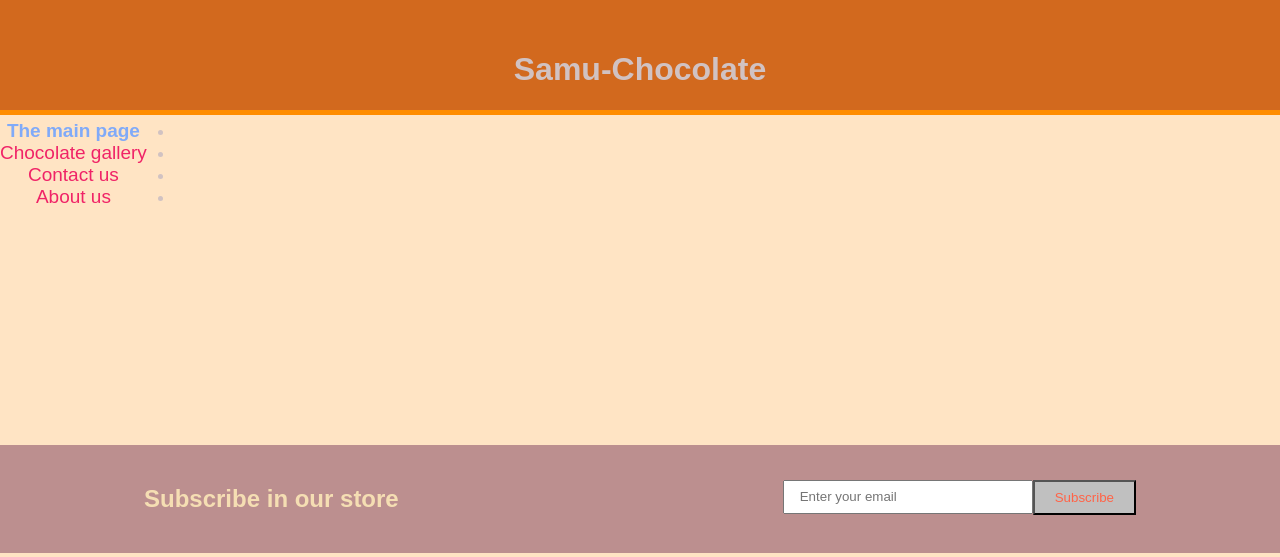
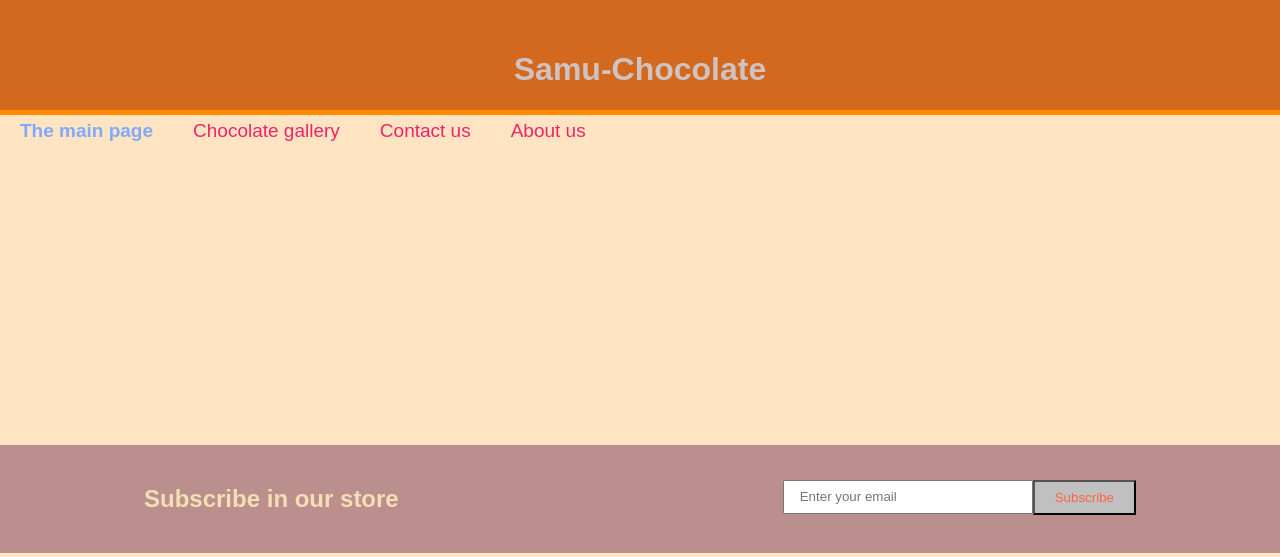
Before and after one commit to SamehAboubakr21/My-Topic, a plain HTML site: page index.html in a window 1280 px wide. Shown: the top 557 px of the page. Drawn offline with Linux system fonts and the light colour scheme; files that its build step writes are made by us from their sources.

Commit message:
Update style.css

```diff
--- a/style.css
+++ b/style.css
@@ -33,6 +33,9 @@ header a
     font-size: 19px;
 }
 header li{
+    float: left;
+    display: inline;
+    padding: 0 20px 0 20px;
 }
 header #brand
 {
```
